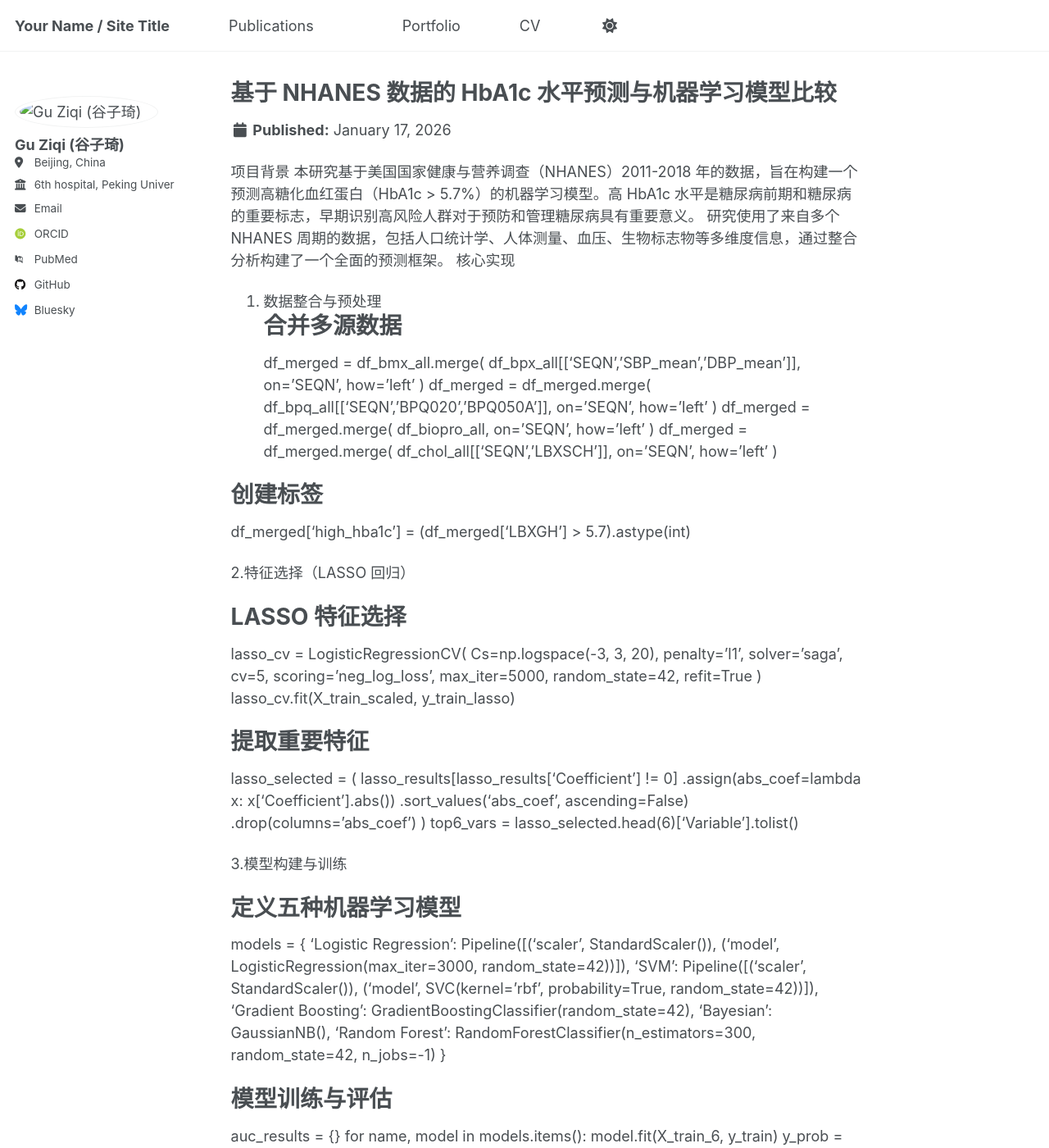
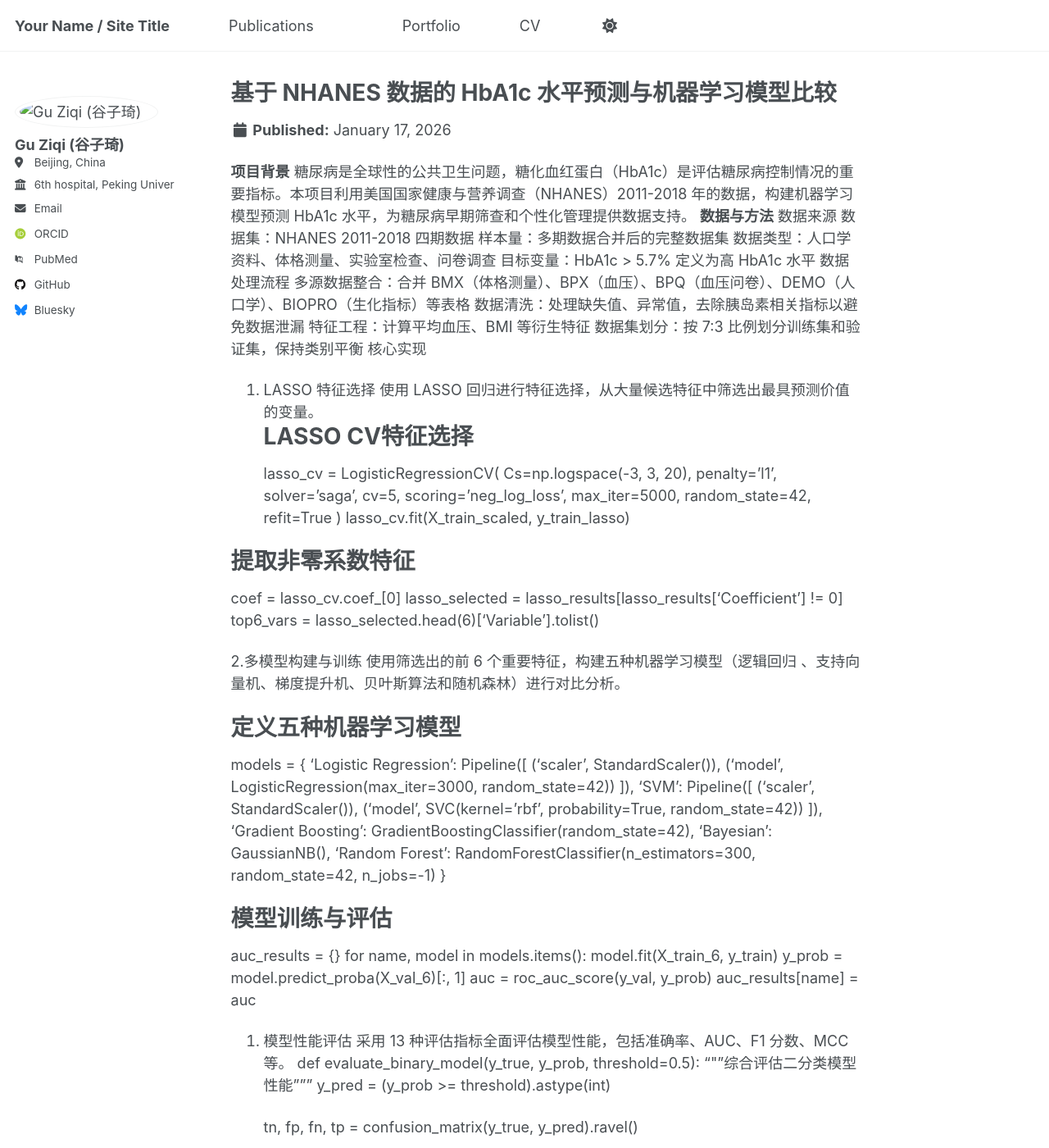
Before and after one commit to Guziqi-pku/Guziqi-pku.github.io, a Jekyll site: the page built from _portfolio/nhanes-hba1c-prediction.md, in a window 1280 px wide and 1400 px high. Shown: the whole window at 82% size. Built offline with Jekyll 4.4.1, drawn with Linux system fonts in a browser that asks for light colours; some web fonts are replaced; a script that is not in the unit is left out; some of the changed text lies outside the part shown.

Commit message:
Update nhanes-hba1c-prediction.md

```diff
--- a/_portfolio/nhanes-hba1c-prediction.md
+++ b/_portfolio/nhanes-hba1c-prediction.md
@@ -20,34 +20,23 @@ tech_stack:
   - name: Pandas
   - name: Matplotlib
 ---
-项目背景
-本研究基于美国国家健康与营养调查（NHANES）2011-2018 年的数据，旨在构建一个预测高糖化血红蛋白（HbA1c > 5.7%）的机器学习模型。高 HbA1c 水平是糖尿病前期和糖尿病的重要标志，早期识别高风险人群对于预防和管理糖尿病具有重要意义。
-研究使用了来自多个 NHANES 周期的数据，包括人口统计学、人体测量、血压、生物标志物等多维度信息，通过整合分析构建了一个全面的预测框架。
+**项目背景**
+糖尿病是全球性的公共卫生问题，糖化血红蛋白（HbA1c）是评估糖尿病控制情况的重要指标。本项目利用美国国家健康与营养调查（NHANES）2011-2018 年的数据，构建机器学习模型预测 HbA1c 水平，为糖尿病早期筛查和个性化管理提供数据支持。
+**数据与方法**
+数据来源
+数据集：NHANES 2011-2018 四期数据
+样本量：多期数据合并后的完整数据集
+数据类型：人口学资料、体格测量、实验室检查、问卷调查
+目标变量：HbA1c > 5.7% 定义为高 HbA1c 水平
+数据处理流程
+多源数据整合：合并 BMX（体格测量）、BPX（血压）、BPQ（血压问卷）、DEMO（人口学）、BIOPRO（生化指标）等表格
+数据清洗：处理缺失值、异常值，去除胰岛素相关指标以避免数据泄漏
+特征工程：计算平均血压、BMI 等衍生特征
+数据集划分：按 7:3 比例划分训练集和验证集，保持类别平衡
 核心实现
-1. 数据整合与预处理
-# 合并多源数据
-df_merged = df_bmx_all.merge(
-    df_bpx_all[['SEQN','SBP_mean','DBP_mean']],
-    on='SEQN', how='left'
-)
-df_merged = df_merged.merge(
-    df_bpq_all[['SEQN','BPQ020','BPQ050A']],
-    on='SEQN', how='left'
-)
-df_merged = df_merged.merge(
-    df_biopro_all,
-    on='SEQN', how='left'
-)
-df_merged = df_merged.merge(
-    df_chol_all[['SEQN','LBXSCH']],
-    on='SEQN', how='left'
-)
-
-# 创建标签
-df_merged['high_hba1c'] = (df_merged['LBXGH'] > 5.7).astype(int)
-
-2.特征选择（LASSO 回归）
-# LASSO 特征选择
+1. LASSO 特征选择
+使用 LASSO 回归进行特征选择，从大量候选特征中筛选出最具预测价值的变量。
+# LASSO CV特征选择
 lasso_cv = LogisticRegressionCV(
     Cs=np.logspace(-3, 3, 20),
     penalty='l1',
@@ -60,20 +49,23 @@ lasso_cv = LogisticRegressionCV(
 )
 lasso_cv.fit(X_train_scaled, y_train_lasso)
 
-# 提取重要特征
-lasso_selected = (
-    lasso_results[lasso_results['Coefficient'] != 0]
-    .assign(abs_coef=lambda x: x['Coefficient'].abs())
-    .sort_values('abs_coef', ascending=False)
-    .drop(columns='abs_coef')
-)
+# 提取非零系数特征
+coef = lasso_cv.coef_[0]
+lasso_selected = lasso_results[lasso_results['Coefficient'] != 0]
 top6_vars = lasso_selected.head(6)['Variable'].tolist()
 
-3.模型构建与训练
+2.多模型构建与训练
+使用筛选出的前 6 个重要特征，构建五种机器学习模型（逻辑回归 、支持向量机、梯度提升机、贝叶斯算法和随机森林）进行对比分析。
 # 定义五种机器学习模型
 models = {
-    'Logistic Regression': Pipeline([('scaler', StandardScaler()), ('model', LogisticRegression(max_iter=3000, random_state=42))]),
-    'SVM': Pipeline([('scaler', StandardScaler()), ('model', SVC(kernel='rbf', probability=True, random_state=42))]),
+    'Logistic Regression': Pipeline([
+        ('scaler', StandardScaler()),
+        ('model', LogisticRegression(max_iter=3000, random_state=42))
+    ]),
+    'SVM': Pipeline([
+        ('scaler', StandardScaler()),
+        ('model', SVC(kernel='rbf', probability=True, random_state=42))
+    ]),
     'Gradient Boosting': GradientBoostingClassifier(random_state=42),
     'Bayesian': GaussianNB(),
     'Random Forest': RandomForestClassifier(n_estimators=300, random_state=42, n_jobs=-1)
@@ -87,88 +79,37 @@ for name, model in models.items():
     auc = roc_auc_score(y_val, y_prob)
     auc_results[name] = auc
 
-4. SHAP 可解释性分析
-# 逻辑回归 SHAP 分析
+3. 模型性能评估
+采用 13 种评估指标全面评估模型性能，包括准确率、AUC、F1 分数、MCC 等。
+def evaluate_binary_model(y_true, y_prob, threshold=0.5):
+    """综合评估二分类模型性能"""
+    y_pred = (y_prob >= threshold).astype(int)
+
+    tn, fp, fn, tp = confusion_matrix(y_true, y_pred).ravel()
+
+    return {
+        'Accuracy': accuracy_score(y_true, y_pred),
+        'Balanced_Accuracy': balanced_accuracy_score(y_true, y_pred),
+        'F1': f1_score(y_true, y_pred),
+        'Youden_J': sensitivity + specificity - 1,
+        'Kappa': cohen_kappa_score(y_true, y_pred),
+        'MCC': matthews_corrcoef(y_true, y_pred),
+        'PPV': tp / (tp + fp) if (tp + fp) > 0 else np.nan,
+        'NPV': tn / (tn + fn) if (tn + fn) > 0 else np.nan,
+        'AUC': roc_auc_score(y_true, y_prob),
+        'Sensitivity': tp / (tp + fn) if (tp + fn) > 0 else np.nan,
+        'Specificity': tn / (tn + fp) if (tn + fp) > 0 else np.nan
+    }
+
+   4. SHAP 可解释性分析
+使用 SHAP 值分析模型预测的驱动因素，增强模型的可解释性。
+# 逻辑回归模型的SHAP分析
 explainer_logit = shap.LinearExplainer(
     logit_model,
     X_train_logit_scaled,
     feature_names=top6_vars
 )
 
-# 梯度提升模型 SHAP 分析
+# 梯度提升模型的SHAP分析
 explainer_gb = shap.TreeExplainer(gb_model)
-
-# 单变量依赖分析
-for feature in top6_vars:
-    shap.dependence_plot(
-        feature,
-        shap_values_gb_val,
-        X_val_6,
-        feature_names=top6_vars,
-        show=True)
-分析结果
-1. 人口学资料
-
-image
-基线特征表展示了研究人群的基本特征，包括年龄、性别、种族、教育水平等分布情况。
-2. 特征选择结果
-
-image
-LASSO 回归选择了 6 个最重要的预测因子，避免了特征泄漏问题，确保模型的可解释性。
-3. 模型性能比较
-
-image
-逻辑回归（AUC = 0.829）和梯度提升机（AUC = 0.827）在验证集上表现最优，显示出良好的预测能力。
-4. 验证集模型性能热力图
-
-image
-多指标性能比较显示梯度提升机在验证集的综合表现最佳，各项指标均衡。
-5. 训练集模型性能热力图
-
-image
-训练集性能分析显示模型未出现过拟合，泛化能力良好。
-6. 逻辑回归模型 SHAP 分析
-
-image
-
-image
-
-image
-
-image
-逻辑回归模型的特征重要性分析显示，BMI 和腰围是最重要的预测因子，其次是血压和胆固醇指标。
-7. 梯度提升模型 SHAP 分析
-
-image
-
-image
-
-image
-
-image
-非线性模型的 SHAP 分析揭示了更复杂的特征交互关系，BMI和腰围仍然是最重要的预测因子。
-8. 单变量依赖关系分析
-
-image
-
-image
-
-image
-
-image
-
-image
-
-image
-单变量依赖图显示，BMI 和腰围对预测的影响呈现非线性模式，当值超过一定阈值时，预测风险显著增加，这与临床观察一致。
-结论
-模型性能：逻辑回归和梯度提升机在预测 HbA1c 水平方面表现最佳，AUC 分别为 0.829 和 0.827。
-重要特征：BMI、腰围、收缩压和舒张压是预测高 HbA1c 水平的最重要特征。
-临床应用：该模型可用于识别糖尿病前期高风险人群，为早期干预提供依据。
-方法学贡献：结合了 LASSO 特征选择、多种机器学习模型和 SHAP 可解释性分析，提供了一个完整的医疗预测建模框架。
-技术要点
-数据来源：NHANES 2011-2018 多周期数据
-特征选择：LASSO 回归避免特征泄漏
-模型对比：五种机器学习算法全面比较
-可解释性：SHAP 分析揭示特征重要性
-验证策略：7:3 分层抽样，确保模型泛化能力
+shap_values_gb_val = explainer_gb.shap_values(X_val_6)
```
